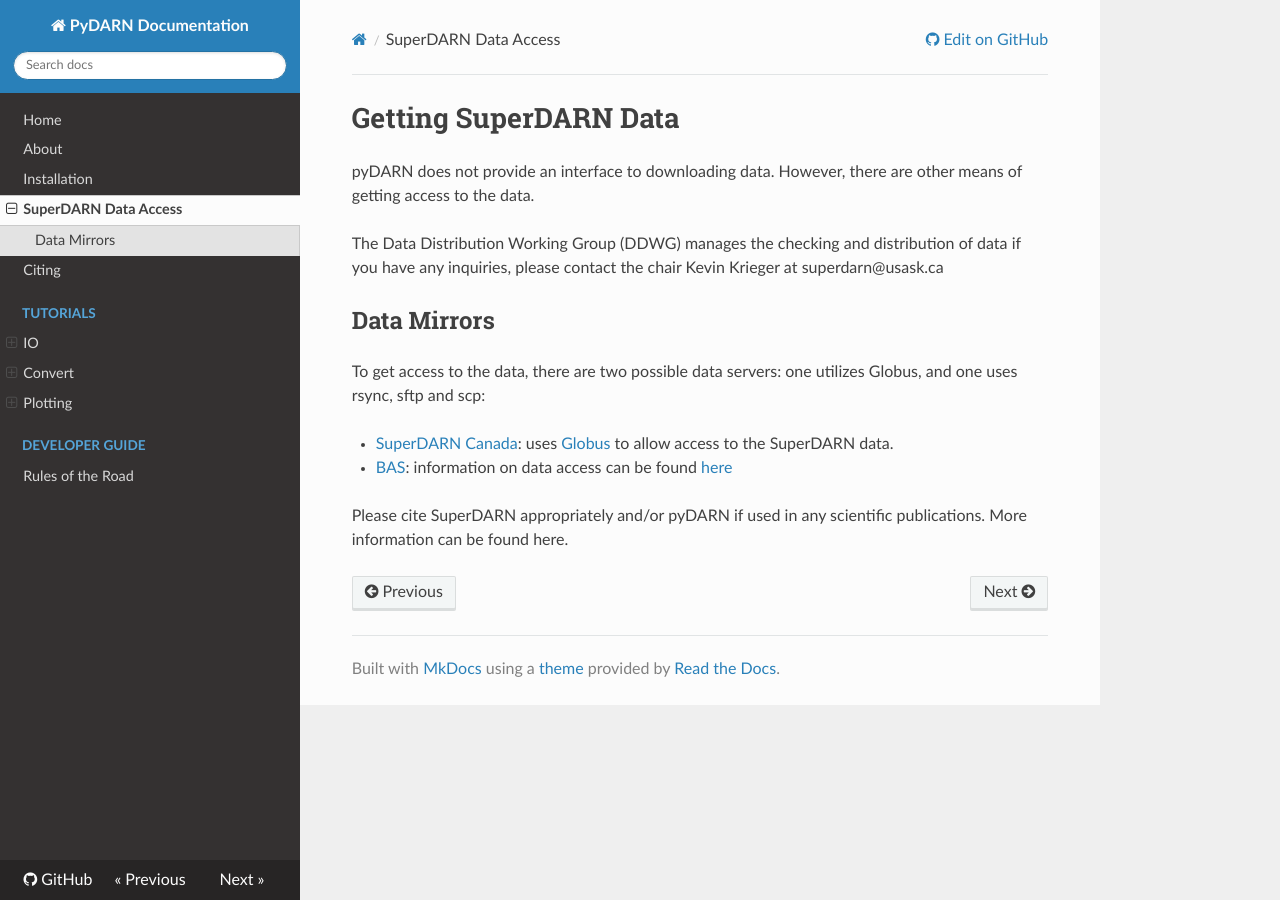
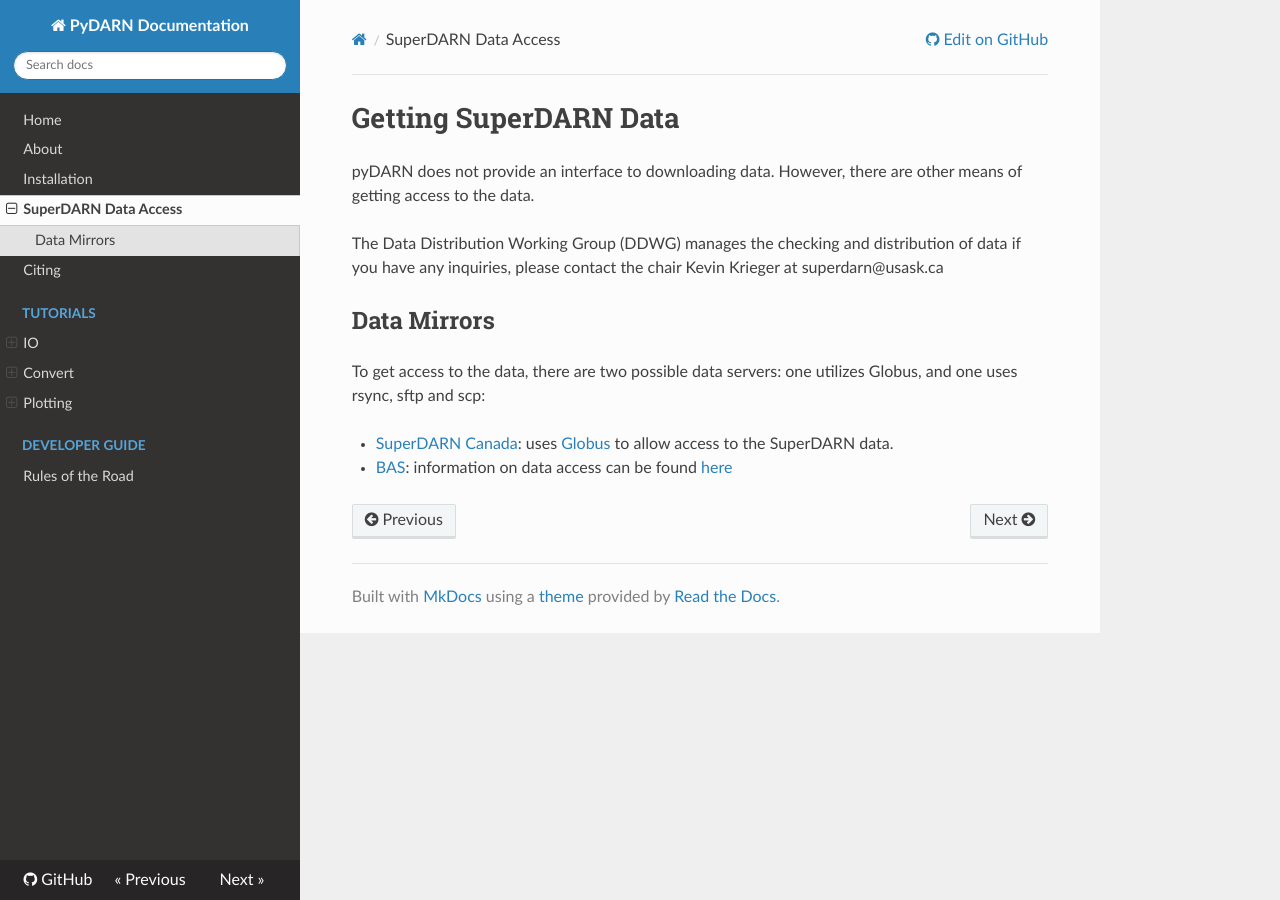
Before and after one commit to SuperDARN/pydarn, an MkDocs documentation site: the page built from docs/user/superdarn_data.md, in a window 1280 px wide. Built offline with MkDocs 1.6.1, drawn with Linux system fonts in a browser that asks for light colours; nearby versions of some CDN libraries.

Commit message:
Update docs/user/superdarn_data.md
Co-Authored-By: Kevin <kevinjkrieger@gmail.com>

```diff
--- a/docs/user/superdarn_data.md
+++ b/docs/user/superdarn_data.md
@@ -9,6 +9,3 @@ To get access to the data, there are two possible data servers: one utilizes Glo
 
   - [SuperDARN Canada](https://superdarn.ca/): uses [Globus](https://github.com/SuperDARNCanada/globus) to allow access to the SuperDARN data.
   - [BAS](https://www.bas.ac.uk/project/superdarn/#about): information on data access can be found [here](https://www.bas.ac.uk/project/superdarn/#data)
-
-
-Please cite SuperDARN appropriately and/or pyDARN if used in any scientific publications. More information can be found here.
```
